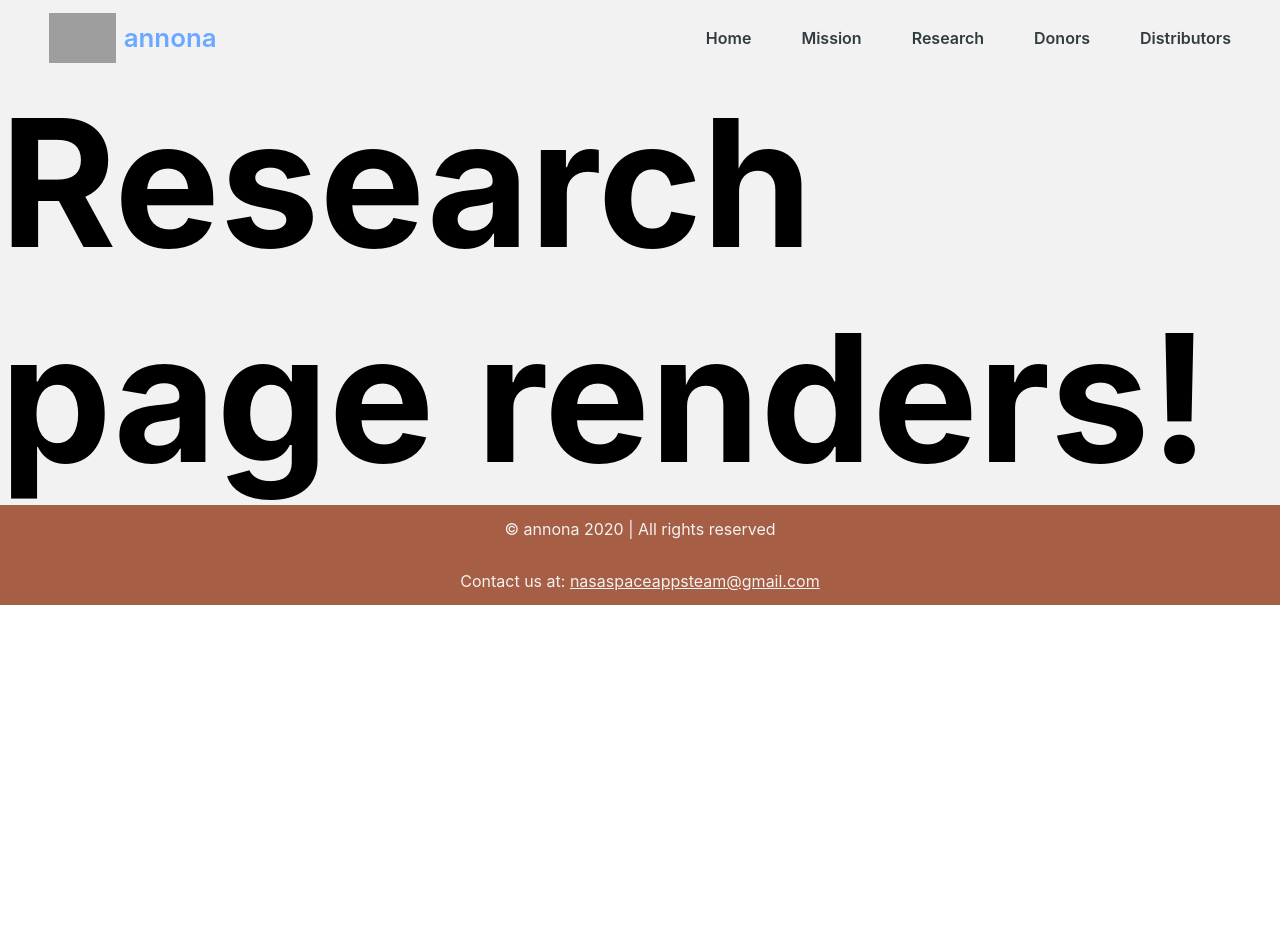
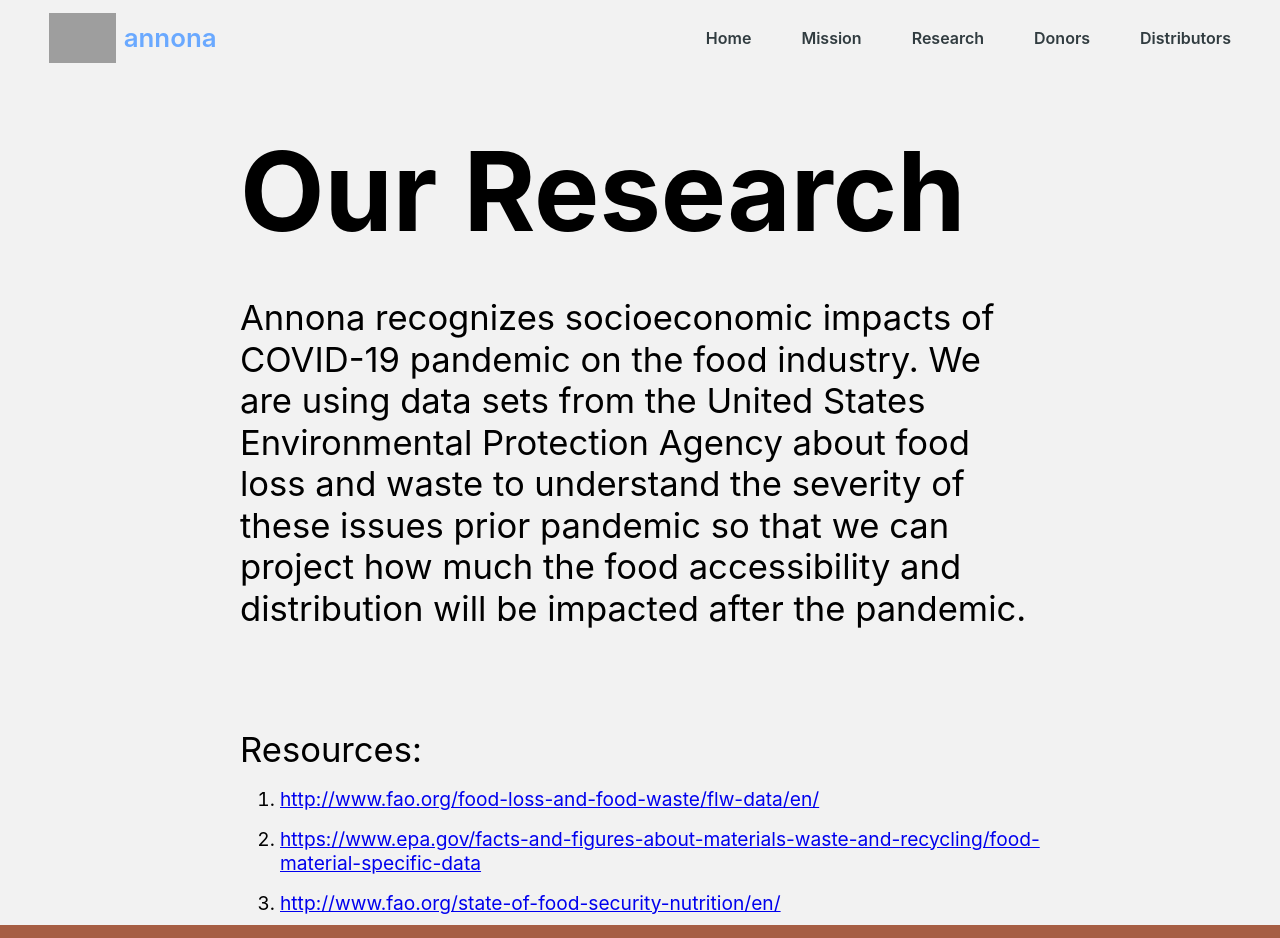
Before and after one commit to rembrandtreyes/annona, a React (Create React App) app in the folder client/: page /research in a window 1280 px wide. Shown: the top 938 px of the page. Before the commit the page ends 800 px from the top, so only its background shows below. Built offline with nearby package versions, Linux system fonts and the light colour scheme; grey boxes are pictures that could not be loaded.

Commit message:
Add mission page and research page

```diff
--- a/client/src/pages/HomePage.jsx
+++ b/client/src/pages/HomePage.jsx
@@ -1,5 +1,7 @@
 import React from "react"
 import styled from "styled-components"
+import { Link } from "react-router-dom"
+
 import Hero, { StyledLink } from "../components/Hero"
 import color from "../config/color"
 
@@ -23,8 +25,10 @@ export const SubHeaderWrapper = styled.div`
 
 export const SectionWrapper = styled.div`
   background-color: ${color.dark};
-  min-height: 600px;
+  min-height: 500px;
   padding: 60px 0;
+
+  display: flex;
 
   h3 {
     color: ${color.light};
@@ -40,6 +44,7 @@ export const SectionContainer = styled.div`
 
   h3 {
     margin-bottom: 32px;
+    text-align: center;
   }
 `
 
@@ -64,6 +69,7 @@ export const ImageContainer = styled.div`
   display: flex;
   align-items: flex-end;
   justify-content: center;
+  margin: 24px;
 
   span {
     padding: 24px;
@@ -73,6 +79,15 @@ export const ImageContainer = styled.div`
   }
 `
 
+export const HelpWrapper = styled.div`
+  display: flex;
+  justify-content: space-evenly;
+`
+
+export const HelpLink = styled(Link)`
+  text-decoration: none;
+`
+
 const HomePage = (props) => {
   return (
     <div className="homepage-page">
@@ -80,23 +95,26 @@ const HomePage = (props) => {
       <SubHeaderWrapper>
         <HomeHeader>Let's work together</HomeHeader>
         <ContentWrapper>
-          <span>annona</span> will help you make food choices that will do
-          less harm to the environment, eliminate waste, and help people in
-          need.
+          <span>annona</span> will help you make food choices that will do less
+          harm to the environment, eliminate waste, and help people in need.
         </ContentWrapper>
         <LearnMoreLink to="/mission">Learn More</LearnMoreLink>
       </SubHeaderWrapper>
       <SectionWrapper>
         <SectionContainer>
           <h3>What can I do?</h3>
-          <div>
-            <ImageContainer imageUrl="https://res.cloudinary.com/dfxj5hpgc/image/upload/v1590953228/food-donations-960x640_b6yri1.jpg">
-              <span>Donate</span>
-            </ImageContainer>
-            <ImageContainer imageUrl="https://res.cloudinary.com/dfxj5hpgc/image/upload/v1590953228/food-donations-960x640_b6yri1.jpg">
-              <span>Provide</span>
-            </ImageContainer>
-          </div>
+          <HelpWrapper>
+            <HelpLink to="/donors">
+              <ImageContainer imageUrl="https://res.cloudinary.com/dfxj5hpgc/image/upload/v1590953228/food-donations-960x640_b6yri1.jpg">
+                <span>Donate</span>
+              </ImageContainer>
+            </HelpLink>
+            <HelpLink to="/distributors">
+              <ImageContainer imageUrl="https://res.cloudinary.com/dfxj5hpgc/image/upload/v1590987454/sharon-mccutcheon-ZQI6N_jaM_I-unsplash_ojn5jc.jpg">
+                <span>Distribute</span>
+              </ImageContainer>
+            </HelpLink>
+          </HelpWrapper>
         </SectionContainer>
       </SectionWrapper>
     </div>
--- a/client/src/pages/MissionPage.jsx
+++ b/client/src/pages/MissionPage.jsx
@@ -1,10 +1,31 @@
 import React from "react"
+import styled from "styled-components"
+
+export const MissionWrapper = styled.div`
+  height: 100vh;
+  width: 800px;
+  margin: 0 auto;
+  padding: 50px 0 0 0;
+  h2 {
+    margin-bottom: 40px;
+  }
+
+  p {
+    font-size: 2.1618em;
+    line-height: 1.2;
+  }
+`
 
 const MissionPage = () => {
   return (
-    <div className="about-page">
-      <h1>Mission page renders!</h1>
-    </div>
+    <MissionWrapper>
+      <h2>Our Mission</h2>
+      <p>
+        To solve food supply disruptions and poverty-induced hunger by
+        connecting farmers that have food waste with organizations who can
+        distribute surpluses to those in need.
+      </p>
+    </MissionWrapper>
   )
 }
 
--- a/client/src/pages/ResearchPage.jsx
+++ b/client/src/pages/ResearchPage.jsx
@@ -1,10 +1,63 @@
 import React from "react"
+import styled from "styled-components"
+
+export const Content = styled.div`
+  height: 100vh;
+  width: 800px;
+  margin: 0 auto;
+  padding: 50px 0 0 0;
+  h2 {
+    margin-bottom: 40px;
+  }
+
+  p {
+    font-size: 2.1618em;
+    line-height: 1.2;
+  }
+
+  ol {
+    font-size: 1.2em;
+
+    li {
+      margin: 16px 0;
+    }
+  }
+`
+
+export const Resources = styled.p`
+  margin-top: 100px;
+`
 
 const ResearchPage = () => {
   return (
-    <div className="contact-page">
-      <h1>Research page renders!</h1>
-    </div>
+    <Content>
+      <h2>Our Research</h2>
+      <p>
+        Annona recognizes socioeconomic impacts of COVID-19 pandemic on the food
+        industry. We are using data sets from the United States Environmental
+        Protection Agency about food loss and waste to understand the severity
+        of these issues prior pandemic so that we can project how much the food
+        accessibility and distribution will be impacted after the pandemic.
+      </p>
+      <Resources>Resources:</Resources>
+      <ol>
+        <li>
+          <a href="http://www.fao.org/food-loss-and-food-waste/flw-data/en/">
+            http://www.fao.org/food-loss-and-food-waste/flw-data/en/
+          </a>
+        </li>
+        <li>
+          <a href="https://www.epa.gov/facts-and-figures-about-materials-waste-and-recycling/food-material-specific-data">
+            https://www.epa.gov/facts-and-figures-about-materials-waste-and-recycling/food-material-specific-data
+          </a>
+        </li>
+        <li>
+          <a href="http://www.fao.org/state-of-food-security-nutrition/en/">
+            http://www.fao.org/state-of-food-security-nutrition/en/
+          </a>
+        </li>
+      </ol>
+    </Content>
   )
 }
 
```
